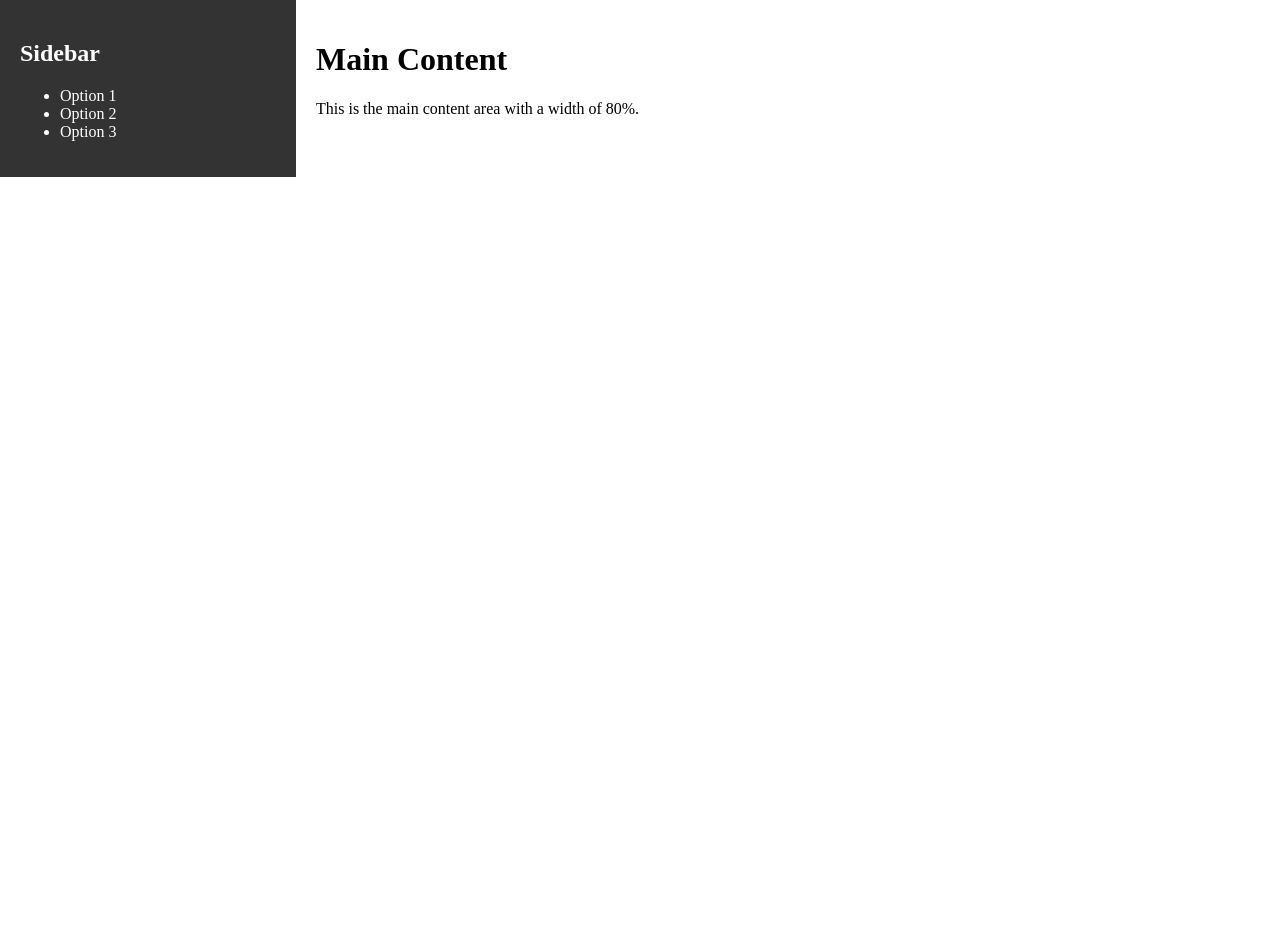
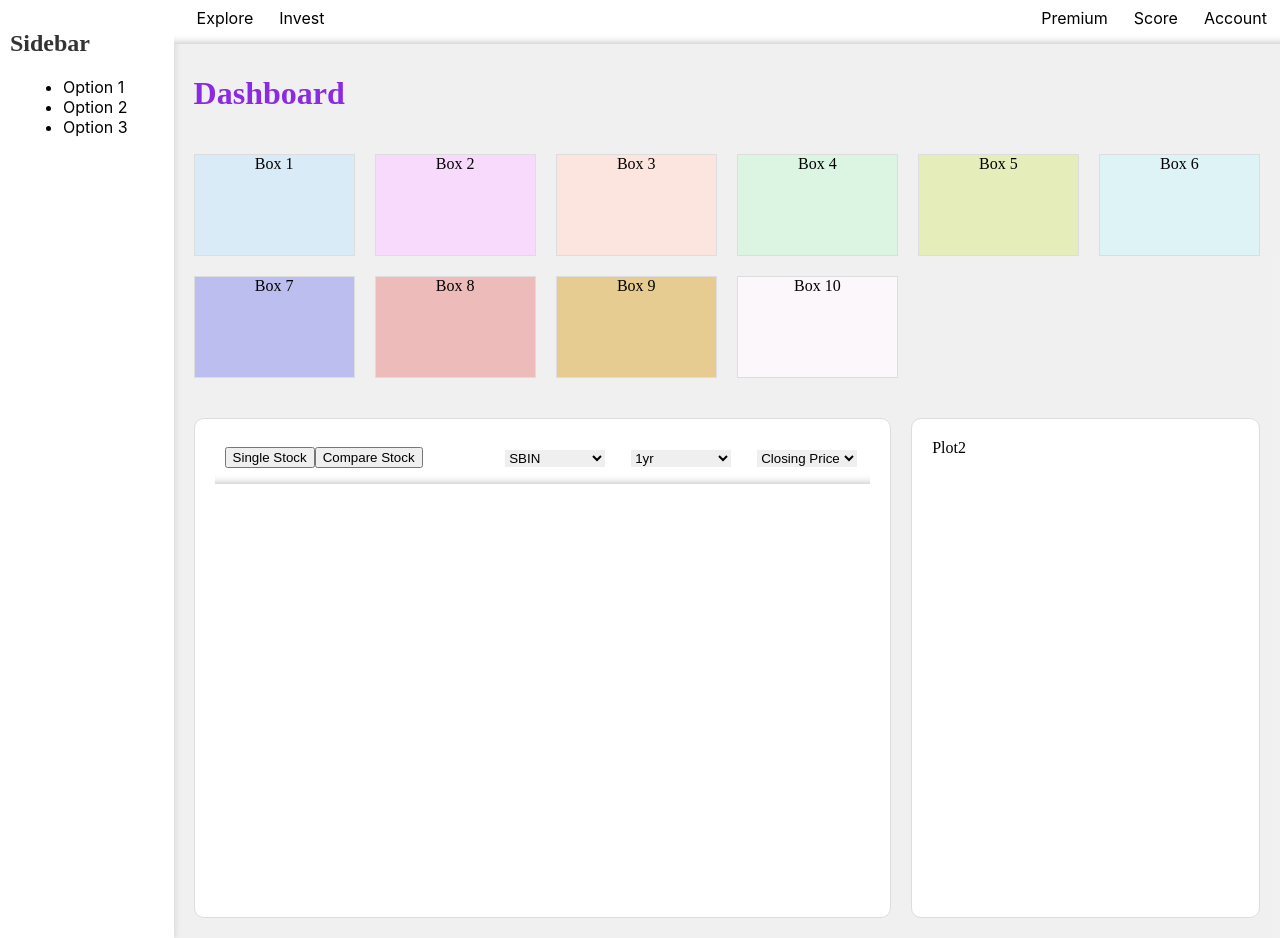
Before and after one commit to bansal-yash/Trading-simulator-and-analyzer, a Flask app: page /dashboard in a window 1280 px wide. Before the commit the page ends 177 px from the top, so only its background shows below. Run offline with Flask 3, Linux system fonts and the light colour scheme; a user stored in the database is signed in.

Commit message:
Updated dashboard.html and add files via upload
The new files include graph.css, graph.js, graph.html which are used by the dashboard.html and another file dashboard.css for styling dashboard.html

```diff
--- /dev/null
+++ b/static/dashboard.css
@@ -0,0 +1,98 @@
+body {
+    display: flex;
+    margin: 0;
+}
+
+.sidebar {
+    width: 12%;
+    background-color: #fff;
+    color: #333;
+    padding: 10px;
+    /* height: 100vh; */
+    box-shadow: 2px 0 5px rgba(0, 0, 0, 0.5);
+    /* position: fixed; */
+}
+
+.main-content {
+    display: flex;
+    flex-direction: column;
+    flex: 1;
+    background-color: #eeeeeed7;
+    padding: 0px;
+    width: 90%; /* Adjusted to match the width of the viewport minus the sidebar width and padding */
+}
+
+.account{
+    display: flex;
+    justify-content: space-between;
+    background-color: #fff;
+    /* box-shadow : 2px 0 5px rgba(0,0,0,0.5); */
+    box-shadow: inset 0 -10px 10px -10px rgba(0, 0, 0, 0.3);
+
+
+    /* padding : 0px; */
+}
+.account ul{
+    display: flex;
+    list-style-type: none;
+    margin-top: 8px;
+    padding-left: 10px;
+}
+ul li{
+    text-decoration: none;
+    color: black;
+    margin-inline: 13px;
+    font-family: -apple-system, BlinkMacSystemFont, "Segoe UI", sans-serif;
+}
+a{
+    text-decoration: none;
+    font-family: -apple-system, BlinkMacSystemFont, "Segoe UI", sans-serif;
+    color: black;
+}
+
+.dash_text{
+    display: flex;
+    justify-content: space-between;
+    padding-left: 20px;
+    padding-top: 10px;
+    color: blueviolet;
+    /* font-size: 20px; */
+}
+
+.dashboard{
+    display: flex;
+    flex-direction: column;
+}
+
+.box {
+    display: grid;
+    grid-template-columns: repeat(6, 1fr);
+    grid-gap: 20px;
+    padding: 20px;
+}
+
+.box_in {
+    background-color: #be4242;
+    border: 1px solid #ddd;
+    padding: 0px;
+    text-align: center;
+    height: 100px;
+}
+
+.plots {
+    display: grid;
+    grid-template-columns: 6fr 3fr;
+    height: 500px;
+    grid-gap: 20px;
+    margin: 20px;
+    /* background-color: #fff; */
+}
+
+
+.column {
+    padding: 20px;
+    border: 1px solid #ddd;
+    box-sizing: border-box;
+    background-color: #fff;
+    border-radius: 10px;
+}
--- /dev/null
+++ b/static/graph.css
@@ -0,0 +1,44 @@
+.body{
+    display: flex;
+    flex-direction: column;
+    flex: 1;
+    background-color: #eeeeeed7;
+    padding: 0px;
+    width: 100%;
+}
+
+.graph{
+    display: flex;
+    justify-content: space-between;
+    background-color: #fff;
+    box-shadow: inset 0 -10px 10px -10px rgba(0, 0, 0, 0.3);
+}
+
+.graph ul{
+    display: flex;
+    list-style-type: none;
+    margin-top: 8px;
+    padding-left: 10px;
+}
+ul li{
+    text-decoration: none;
+    color: black;
+    margin-inline: 13px;
+    font-family: -apple-system, BlinkMacSystemFont, "Segoe UI", sans-serif;
+}
+.custom-select{
+  border: none;
+}
+
+.custom-select select{
+  border: none;
+  width: 100px;
+}
+
+#mode1Content {
+  display: block;
+}
+
+#mode2Content {
+  display: none;
+}
--- a/templates/dashboard.html
+++ b/templates/dashboard.html
@@ -3,25 +3,8 @@
 <head>
     <meta charset="UTF-8">
     <meta name="viewport" content="width=device-width, initial-scale=1.0">
+    <link rel="stylesheet" href={{ url_for('static', filename='dashboard.css') }}>
     <title>Sidebar Layout</title>
-    <style>
-        body {
-            display: flex;
-            margin: 0;
-        }
-
-        .sidebar {
-            width: 20%;
-            background-color: #333;
-            color: #fff;
-            padding: 20px;
-        }
-
-        .main-content {
-            flex: 1;
-            padding: 20px;
-        }
-    </style>
 </head>
 <body>
 
@@ -36,8 +19,48 @@
     </div>
 
     <div class="main-content">
-        <h1>Main Content</h1>
-        <p>This is the main content area with a width of 80%.</p>
+        <div class = "account">
+            <div class = "explore_areas">
+                <ul>
+                    <li><a href = #>Explore</a></li>
+                    <li><a href = #>Invest</a></li>
+                </ul>
+            </div>
+            <div class = 'account_side'>
+                <ul>
+                    <li><a href = #>Premium</a></li>
+                    <li>Score</li>
+                    <li><a href = #>Account</a></li>
+                </ul>
+            </div>
+        </div>
+        <div class="dashboard">
+            <div class= "dash_text">
+                <div><h1>Dashboard</h1></div>
+            </div>
+            <div class = "box">
+                <div class="box_in" style="background-color: #d9ebf7;">Box 1</div>
+                <div class="box_in" style="background-color: #f8dbfc;">Box 2</div>
+                <div class="box_in" style="background-color: #fbe5de;">Box 3</div>
+                <div class="box_in" style="background-color: #dbf5e2;">Box 4</div>
+                <div class="box_in" style="background-color: #e5eebb;">Box 5</div>
+                <div class="box_in" style="background-color: #def3f6;">Box 6</div>
+                <div class="box_in" style="background-color: #bbbeee;">Box 7</div>
+                <div class="box_in" style="background-color: #eebbbb;">Box 8</div>
+                <div class="box_in" style="background-color: #e6cc90;">Box 9</div>
+                <div class="box_in" style="background-color: #fbf7fb;">Box 10</div>
+                <!-- <div class="box">Box 12</div> -->
+                <!-- <div class="box">Box 12</div> -->
+            </div>
+
+            <div class = "plots">
+                <div class="column" >
+                    {% include 'graph.html' %}
+                </div>
+                <div class="column" >Plot2</div>
+            </div>
+        </div>
+        <div class = "main"></div>
     </div>
 
 </body>
--- /dev/null
+++ b/templates/graph.html
@@ -0,0 +1,125 @@
+<!DOCTYPE html>
+<html lang="en">
+<head>
+    <meta charset="UTF-8">
+    <meta name="viewport" content="width=device-width, initial-scale=1.0">
+    <title>Your Page Title</title>
+    <!-- Add your CSS styles or link to an external stylesheet here -->
+    <link rel="stylesheet" href={{ url_for('static', filename='graph.css') }}>
+
+    <!-- <script src="graph.js" defer></script> -->
+</head>
+<body>
+    <div class = "graph">
+        <div class = "explore_areas">
+            <ul>
+                <button onclick="toggleMode(1)">Single Stock</button>
+                <button onclick="toggleMode(2)">Compare Stock</button>
+            </ul>
+        </div>
+        <div class = 'account_side'>
+            <div id="mode1Content">
+                <ul>
+                    <li>
+                        <div class="custom-select">
+                            <form action="/submit" method="post" id="stocks">
+                                <select  onchange="submitForm()">
+                                    <option value="0">SBIN</option>
+                                    <option value="1">Reliance</option>
+                                </select>
+                            </form>
+                        </div>
+
+                    </li>
+                    <li>
+                        <div class="custom-select">
+                            <form action="/submit" method="post" id="time">
+                                <select onchange="submitForm()">
+                                    <option value="0">1yr</option>
+                                    <option value="1">1wk</option>
+                                </select>
+                            </form>
+                        </div>
+                    </li>
+                    <li>
+                        <div class="custom-select">
+                            <form action="/submit" method="post" id="options">
+                                <select onchange="submitForm()">
+                                    <option value="0">Closing Price</option>
+                                    <option value="1">Opening Price</option>
+                                </select>
+                            </form>
+                        </div>
+                    </li>
+                </ul>
+            </div>
+            <div id = "mode2Content">
+                <ul>
+                    <li>
+                        <div class="custom-select">
+                            <form action="/submit" method="post" id="stock_1">
+                                <select  onchange="submitForm()">
+                                    <option value="0">SBIN</option>
+                                    <option value="1">Reliance</option>
+                                </select>
+                            </form>
+                        </div>
+                    </li>
+                    <li>
+                        <div class="custom-select">
+                            <form action="/submit" method="post" id="stock_2">
+                                <select  onchange="submitForm()">
+                                    <option value="0">SBIN</option>
+                                    <option value="1">Reliance</option>
+                                </select>
+                            </form>
+                        </div>
+                    </li>
+                    <li>
+                        <div class="custom-select">
+                            <form action="/submit" method="post" id="time">
+                                <select onchange="submitForm()">
+                                    <option value="0">1yr</option>
+                                    <option value="1">1wk</option>
+                                </select>
+                            </form>
+                        </div>
+                    </li>
+                    <li>
+                        <div class="custom-select">
+                            <form action="/submit" method="post" id="options">
+                                <select onchange="submitForm()">
+                                    <option value="0">Closing Price</option>
+                                    <option value="1">Opening Price</option>
+                                </select>
+                            </form>
+                        </div>
+                    </li>
+                </ul>
+            </div>
+        </div>
+
+    </div>
+
+    <script>
+        function submitForm() {
+            document.getElementById("stocks").submit();
+            document.getElementById("options").submit();
+            document.getElementById("time").submit();
+            document.getElementById("stock 1").submit();
+            document.getElementById("stock 2").submit();
+
+        }
+        function toggleMode(mode) {
+            if (mode === 1) {
+                document.getElementById('mode1Content').style.display = 'block';
+                document.getElementById('mode2Content').style.display = 'none';
+            } else {
+                document.getElementById('mode1Content').style.display = 'none';
+                document.getElementById('mode2Content').style.display = 'block';
+            }
+        }
+    </script>
+
+</body>
+</html>
```
Also changed, not shown: static/graph.js (added, +17 -0 lines), instance/users.db (added).
